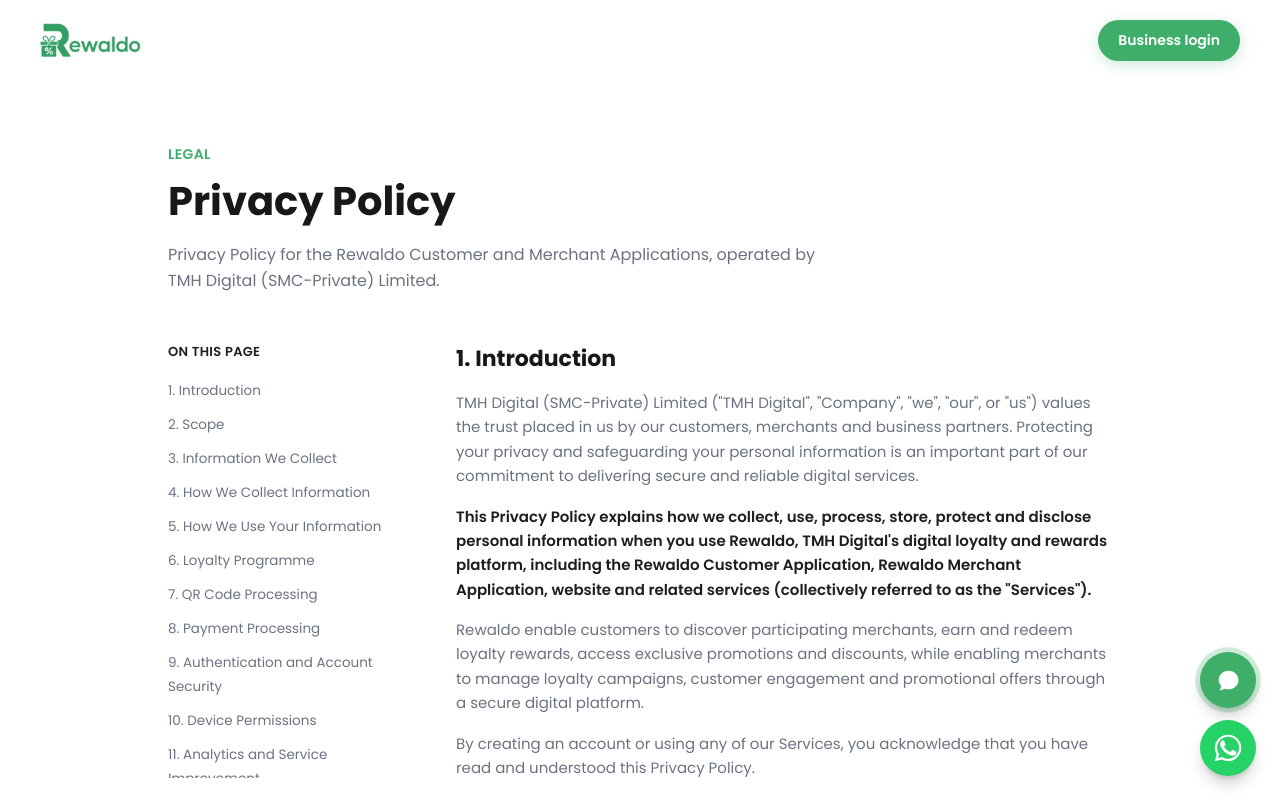
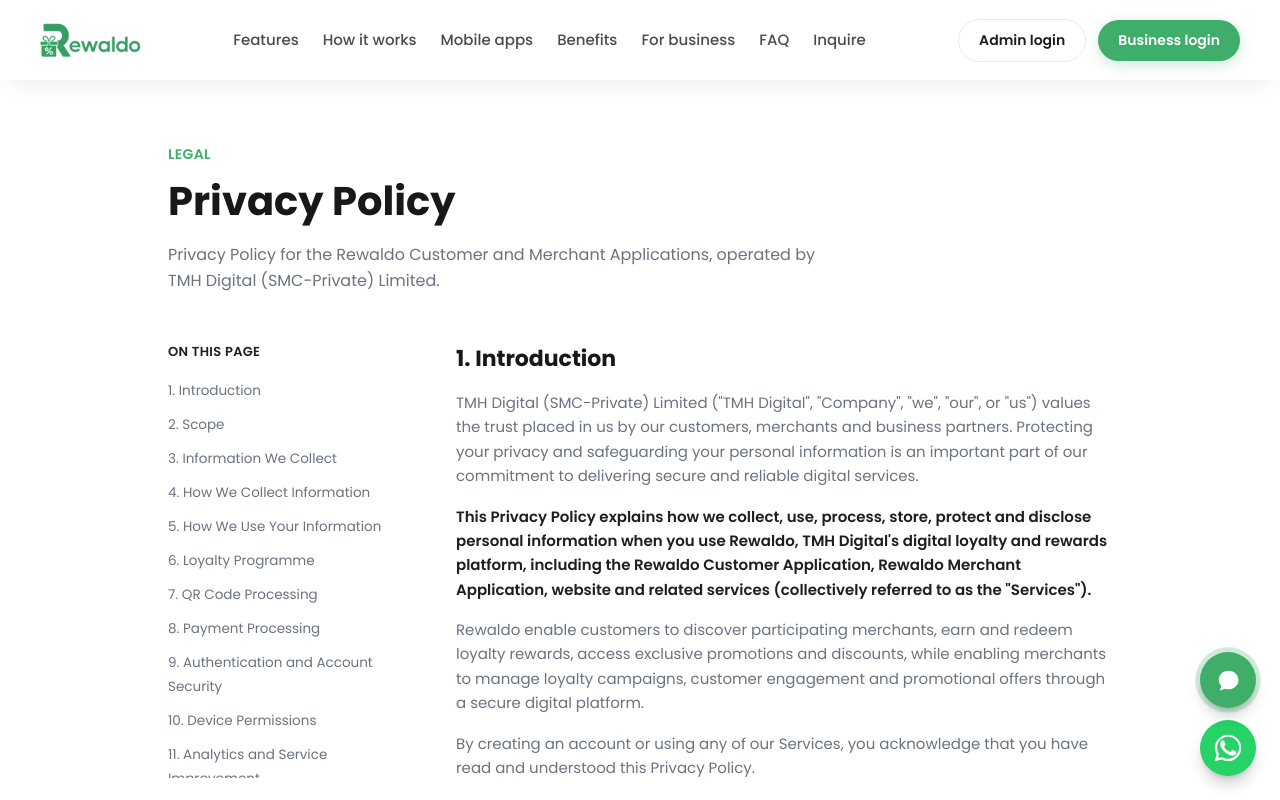
Before and after one commit to tmhdigital/loyalty-landing, a Next.js app: page /privacy-policy in a window 1280 px wide. Shown: the top 800 px of the page. Built offline with nearby package versions, Linux system fonts and the light colour scheme.

Commit message:
navbar issue fixed

```diff
--- a/src/components/Navbar.jsx
+++ b/src/components/Navbar.jsx
@@ -2,6 +2,7 @@
 
 import { useEffect, useState } from "react";
 import Link from "next/link";
+import { usePathname } from "next/navigation";
 import { DASHBOARD_LINKS } from "../config";
 
 const NAV_LINKS = [
@@ -15,14 +16,22 @@
 ];
 
 const Navbar = () => {
-  const [scrolled, setScrolled] = useState(false);
+  const pathname = usePathname();
+  // Only the homepage opens on the dark animated hero — every other route
+  // (privacy policy, terms, manuals) starts on a plain white background,
+  // so the navbar must never use the "unscrolled" white-on-transparent look there.
+  const isHome = pathname === "/";
+
+  const [scrolledState, setScrolledState] = useState(false);
   const [open, setOpen] = useState(false);
+  const scrolled = isHome ? scrolledState : true;
 
   useEffect(() => {
-    const onScroll = () => setScrolled(window.scrollY > 8);
+    if (!isHome) return;
+    const onScroll = () => setScrolledState(window.scrollY > 8);
     window.addEventListener("scroll", onScroll);
     return () => window.removeEventListener("scroll", onScroll);
-  }, []);
+  }, [isHome]);
 
   // At the very top the navbar sits over the dark animated intro hero,
   // so links/buttons switch to white for contrast. Once scrolled the
--- a/src/components/docs/DocsPage.jsx
+++ b/src/components/docs/DocsPage.jsx
@@ -1,8 +1,8 @@
 "use client";
 
+// import DocsTabs from "./DocsTabs";
 import { usePathname } from "next/navigation";
 import DocsSidebar, { DocsMobileNav } from "./DocsSidebar";
-// import DocsTabs from "./DocsTabs";
 import ManualSections from "./ManualContent";
 const DocsPage = ({ eyebrow, title, description, meta, sections }) => {
   const pathname = usePathname();
```
